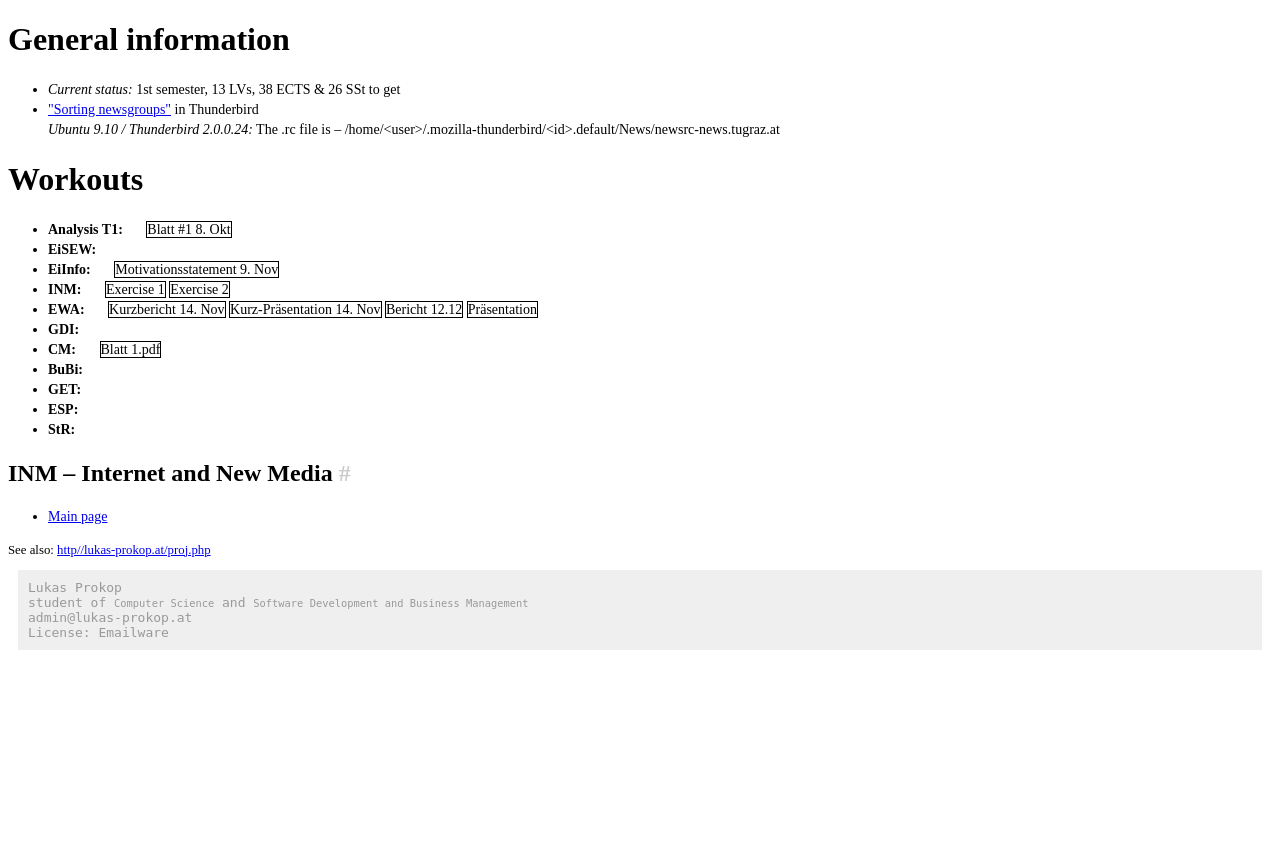
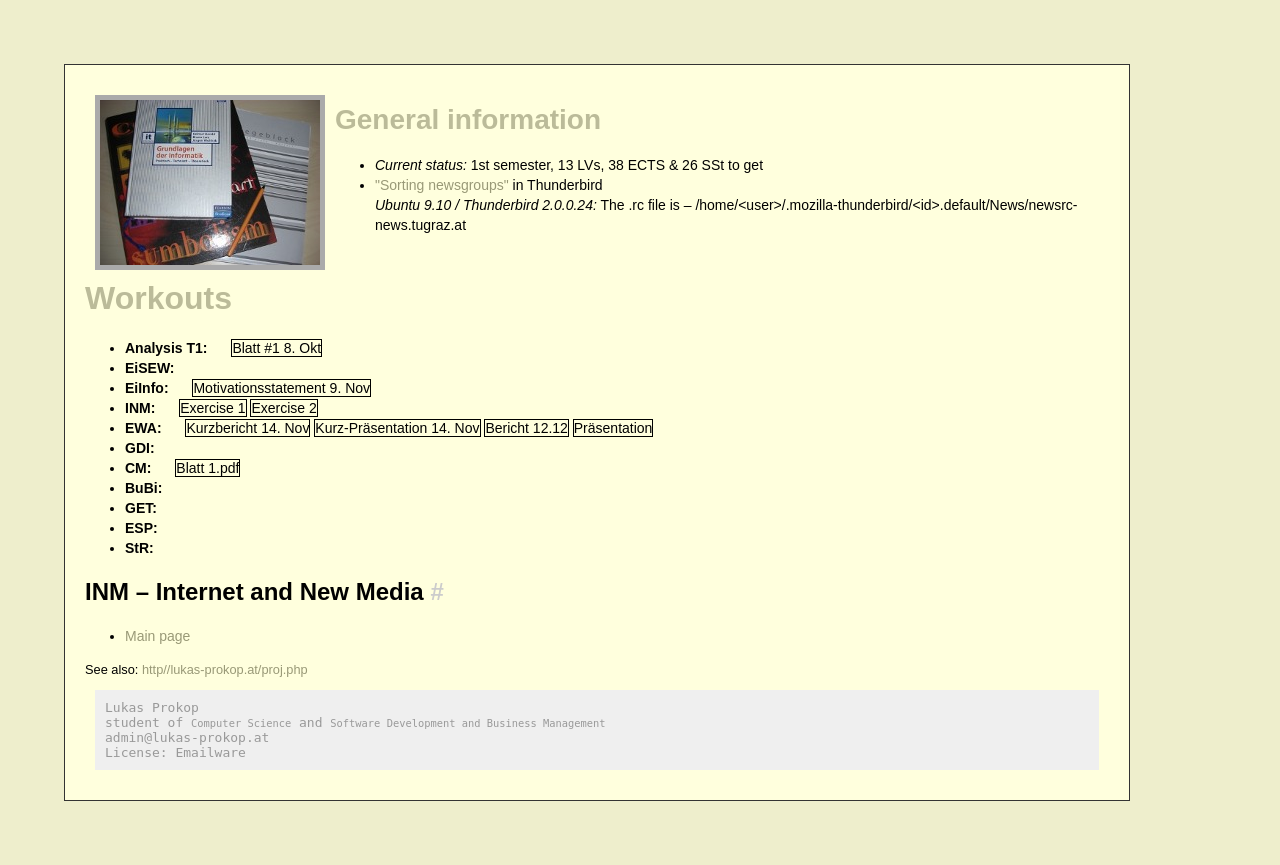
Before and after one commit to meisterluk/tug_lp, a PHP site: page / in a window 1280 px wide. Before the commit the page ends 650 px from the top, so only its background shows below. Run offline with PHP 8.4, Linux system fonts and the light colour scheme.

Commit message:
Adapt gid.jpg. Embed gid.jpg. Fix gid.jpg.

```diff
--- a/css/main.css
+++ b/css/main.css
@@ -5,17 +5,27 @@
 */
 
 @media all {
+    /* general element definition */
+    html { background-color: #EEC; font-family: Arial, Helvetica, sans-serif; }
+    body { width: 80%; margin: 5%; padding: 20px; border: 1px solid #333; background-color: #FFD; }
+    h1 { color: #BB9; }
+    h3 { color: #775; }
     p, li, blockquote, div { font-size: 14px; }
     li { line-height: 20px; }
+    a { color: #997; text-decoration: none; }
 
+    /* special classes */
     .s { font-size: 0.8em; }
     .b { font-weight: bold; }
     .done { text-decoration: line-through; }
+    #logo { float: left; margin: 10px; border: 5px solid #AAA; }
+    #logo:hover { border: 5px solid #BBB; }
+    .logotext { margin-left: 250px; }
 
+    /* university oriented */
     .hw { border: #000 solid 1px; padding: 0; } /* homework */
 
-	/* lehrveranstaltung / course */
-	.lv { font-weight: bold; margin-right: 20px; }
+    .lv { font-weight: bold; margin-right: 20px; } /* lehrveranstaltung/course */
     .lv_link { color: #CCC; text-decoration: none; }
     .lv_link:hover { color: #666; }
 
@@ -28,5 +38,6 @@
 }
 
 @media print {
+    html, body { padding: 0px; background-color: #FFF; color: #000; border: none; }
     #signature { display: none; }
 }
--- a/index.html
+++ b/index.html
@@ -14,6 +14,8 @@
  </head>
 
  <body>
+    <img src="./gdi.jpg" alt="Logo" id="logo" style="float:left">
+    <div class="logotext">
         <h1>General information</h1>
 
         <ul>
@@ -23,8 +25,9 @@
             <em>Ubuntu 9.10 / Thunderbird 2.0.0.24:</em> The .rc file is &ndash; /home/&lt;user&gt;/.mozilla-thunderbird/&lt;id&gt;.default/News/newsrc-news.tugraz.at
           </li>
         </ul>
+    </div>
 
-        <h1>Workouts</h1>
+    <h1 style="clear:left">Workouts</h1>
 
     <ul>
       <li><span class="lv">Analysis T1:</span> <span class="hw">Blatt #1 8. Okt</span></li>
```
Also changed, not shown: gdi.jpg. Lines whose indentation alone changed are shown as unchanged.
